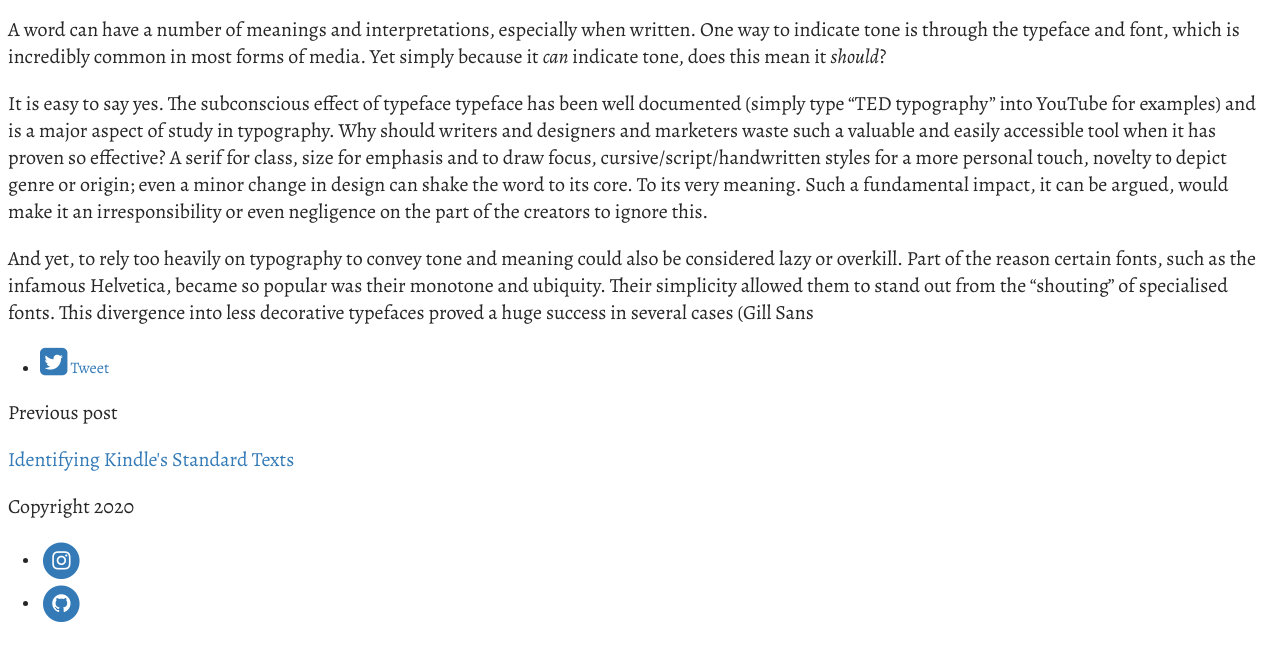
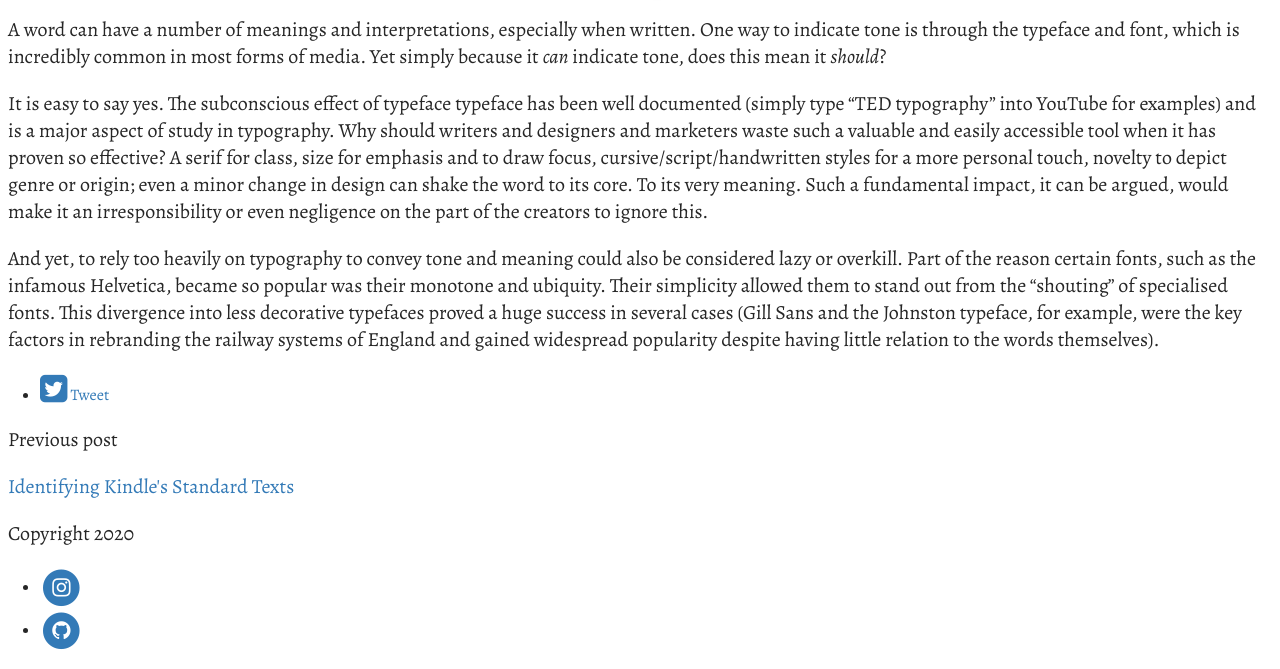
Before and after one commit to eyescroll/BrookesBlog, a Jekyll site: the page built from _posts/2020-10-07-is-tone-the-responsibility-of-font.md, in a window 1280 px wide, cut to the strip 679-1348 px from the top of the page. Built offline with Jekyll 4.4.1, drawn with Linux system fonts in a browser that asks for light colours; some web fonts are replaced; before the commit the page ends 1321 px from its top, so only the background shows below that.

Commit message:
Update Post “2020-10-07-is-tone-the-responsibility-of-font”

```diff
--- a/_posts/2020-10-07-is-tone-the-responsibility-of-font.md
+++ b/_posts/2020-10-07-is-tone-the-responsibility-of-font.md
@@ -10,4 +10,4 @@
 
 It is easy to say yes. The subconscious effect of typeface typeface has been well documented (simply type "TED typography" into YouTube for examples) and is a major aspect of study in typography. Why should writers and designers and marketers waste such a valuable and easily accessible tool when it has proven so effective? A serif for class, size for emphasis and to draw focus, cursive/script/handwritten styles for a more personal touch, novelty to depict genre or origin; even a minor change in design can shake the word to its core. To its very meaning. Such a fundamental impact, it can be argued, would make it an irresponsibility or even negligence on the part of the creators to ignore this.
 
-And yet, to rely too heavily on typography to convey tone and meaning could also be considered lazy or overkill. Part of the reason certain fonts, such as the infamous Helvetica, became so popular was their monotone and ubiquity. Their simplicity allowed them to stand out from the "shouting" of specialised fonts. This divergence into less decorative typefaces proved a huge success in several cases (Gill Sans
+And yet, to rely too heavily on typography to convey tone and meaning could also be considered lazy or overkill. Part of the reason certain fonts, such as the infamous Helvetica, became so popular was their monotone and ubiquity. Their simplicity allowed them to stand out from the "shouting" of specialised fonts. This divergence into less decorative typefaces proved a huge success in several cases (Gill Sans and the Johnston typeface, for example, were the key factors in rebranding the railway systems of England and gained widespread popularity despite having little relation to the words themselves).
```
